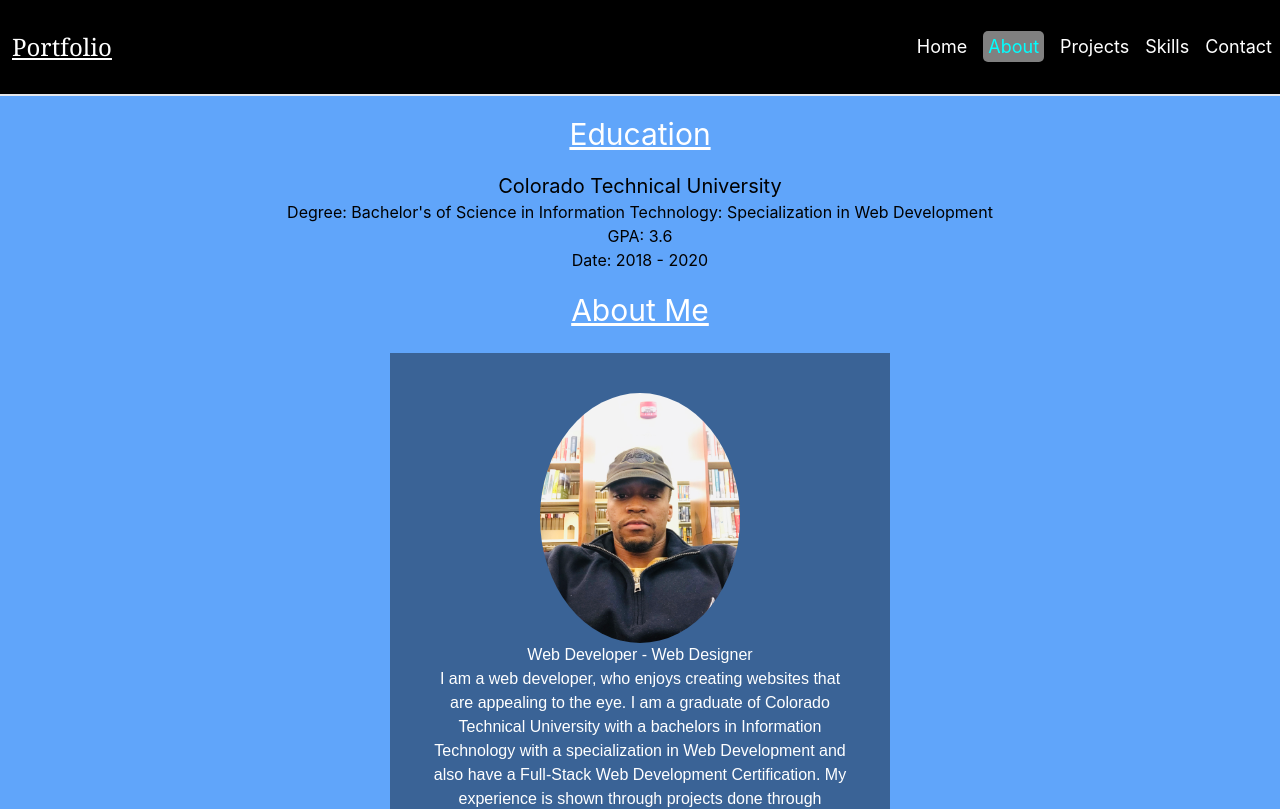
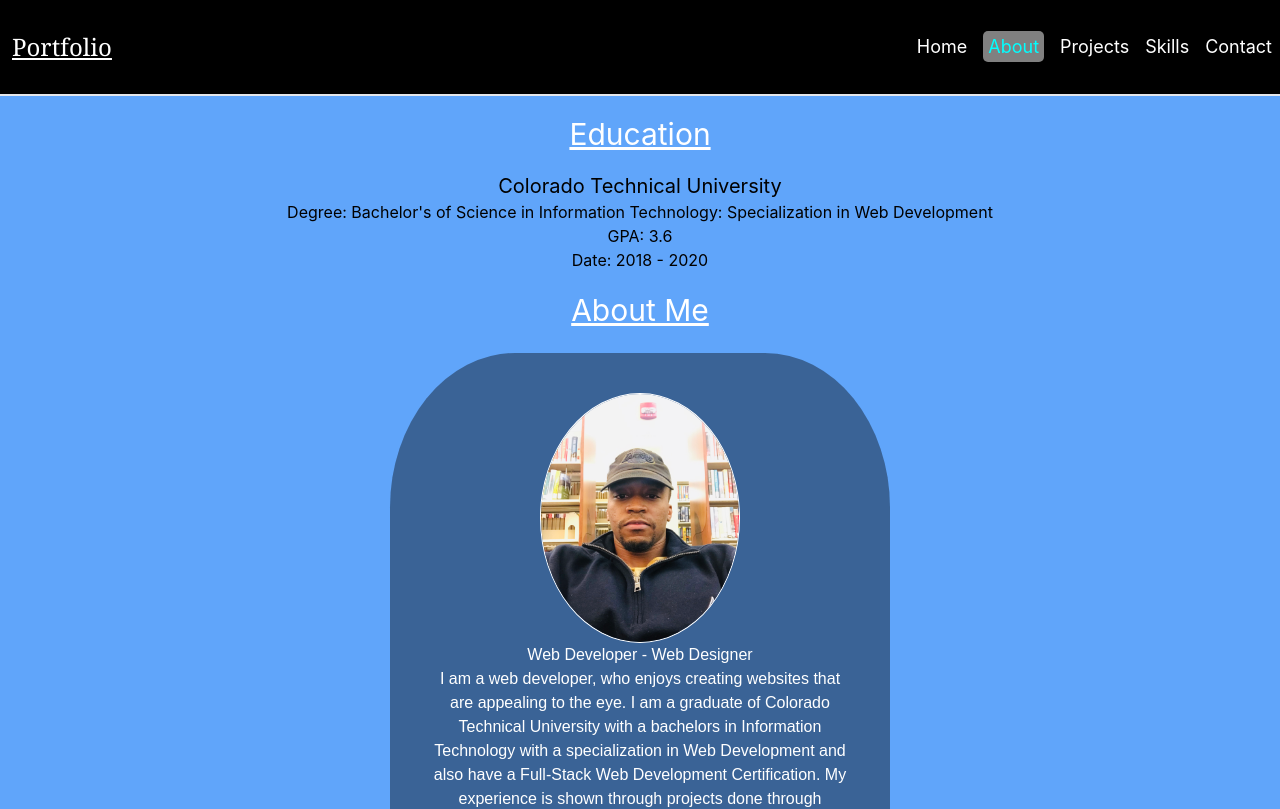
Before and after one commit to dariusford15/portfolio, a React (Create React App) app: page /about in a window 1280 px wide. Shown: the top 809 px of the page. Built offline with nearby package versions, Linux system fonts and the light colour scheme.

Commit message:
made some updates

```diff
--- a/src/App.css
+++ b/src/App.css
@@ -73,12 +73,14 @@ li{display: list-item;}
   margin-top: 5px;
   color: white;
   font-family: 'Century Gothic', sans-serif;
+  border-radius: 25%;
 }
 .box-img{
   border-radius: 50%;
   width: 200px;
   height: 250px;
   margin: 0 auto;
+  border: 1px solid white;
 }
 .heroImg{
   animation-name:floating;
--- a/src/pages/Home.jsx
+++ b/src/pages/Home.jsx
@@ -11,7 +11,7 @@ function Home() {
                         <p>I'm a web developer looking to broaden my skills and to get real-world experience.</p>
                         <a href="/projects" className={'py-2 px-6 mx-1 bg-blue-600 rounded hover:bg-green-200 my-8'}>Past Work</a>
                 </div>
-                <img className={'flex w-1/4 rounded-full heroImg'} src="assets/LinkedInPic.jpg" alt="" />
+                <img className={'border-2 border-white flex w-1/4 rounded-full heroImg'} src="assets/LinkedInPic.jpg" alt="" />
 
 
             </div>
--- a/src/pages/Skills.jsx
+++ b/src/pages/Skills.jsx
@@ -15,6 +15,7 @@ function Skills(){
                 <a href="https://www.w3schools.com/js/default.asp"><img src="images/javascript-icon.png" alt="JavaScript Logo"/></a>
                 <a href="https://reactjs.org"><img src="images/react-icon.png" alt="React Logo"/></a>
                 <a href="https://github.com"><img src="images/github-icon.png" alt="GitHub Logo"/></a>
+                <a href="https://www.python.org"><img className={'w-52 h-52'}src="images/python.png" alt="Python Logo"/></a>
             </div>
         </div>
         </>
```
Also changed, not shown: public/images/python.png (added).
